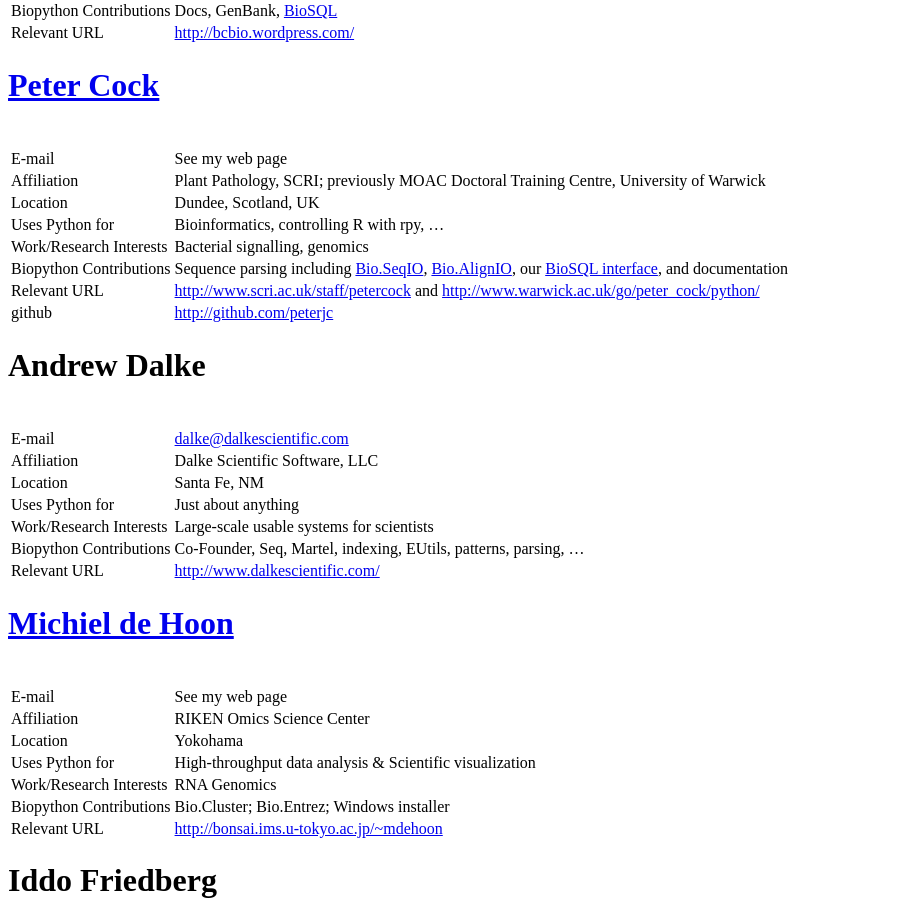
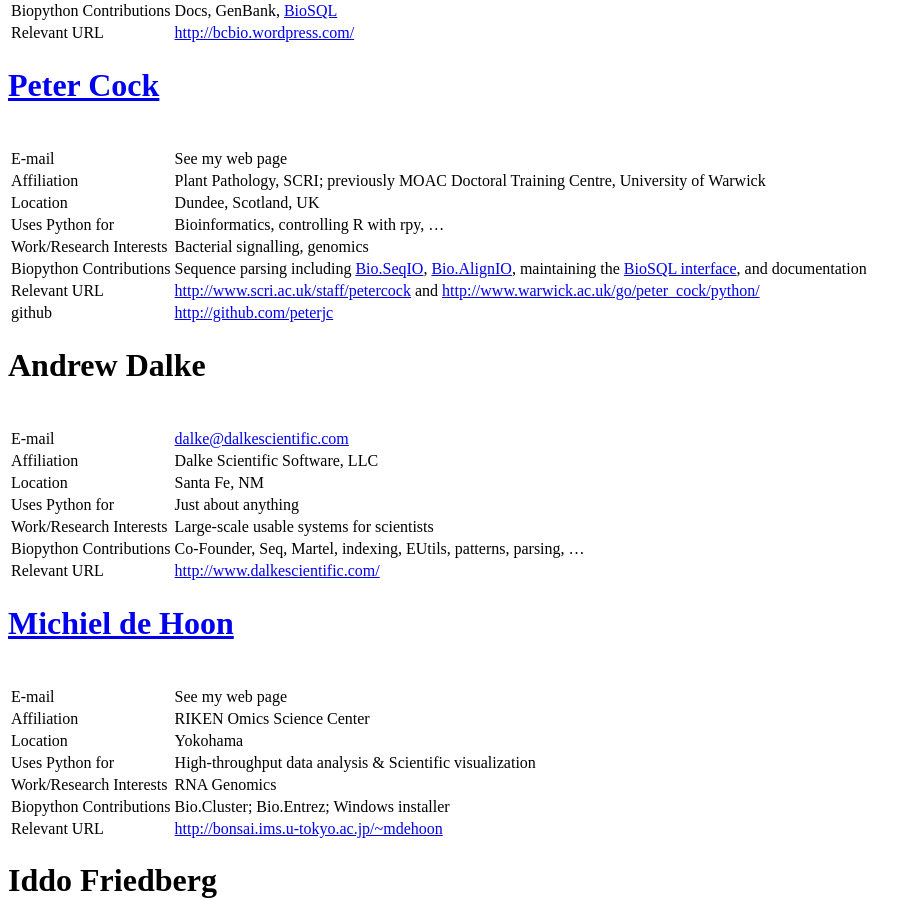
Before and after one commit to biopython/biopython.github.io, a Jekyll site: the page built from wiki/Participants.md, in a window 1280 px wide and 900 px high, scrolled down 1018 px. Shown: the whole window, without its empty margins (0-922 px from the left). Built offline with Jekyll 4.4.1, drawn with Linux system fonts in a browser that asks for light colours.

```diff
--- a/wiki/Participants.md
+++ b/wiki/Participants.md
@@ -61,16 +61,16 @@ Brad Chapman
 [Peter Cock](User%3APeter "wikilink")
 =====================================
 
-|                         |                                                                                                                                                           |
-|-------------------------|-----------------------------------------------------------------------------------------------------------------------------------------------------------|
-| E-mail                  | See my web page                                                                                                                                           |
-| Affiliation             | Plant Pathology, SCRI; previously MOAC Doctoral Training Centre, University of Warwick                                                                    |
-| Location                | Dundee, Scotland, UK                                                                                                                                      |
-| Uses Python for         | Bioinformatics, controlling R with rpy, ...                                                                                                               |
-| Work/Research Interests | Bacterial signalling, genomics                                                                                                                            |
-| Biopython Contributions | Sequence parsing including [Bio.SeqIO](SeqIO "wikilink"), [Bio.AlignIO](AlignIO "wikilink"), our [BioSQL interface](BioSQL "wikilink"), and documentation |
-| Relevant URL            | <http://www.scri.ac.uk/staff/petercock> and <http://www.warwick.ac.uk/go/peter_cock/python/>                                                              |
-| github                  | <http://github.com/peterjc>                                                                                                                               |
+|                         |                                                                                                                                                                       |
+|-------------------------|-----------------------------------------------------------------------------------------------------------------------------------------------------------------------|
+| E-mail                  | See my web page                                                                                                                                                       |
+| Affiliation             | Plant Pathology, SCRI; previously MOAC Doctoral Training Centre, University of Warwick                                                                                |
+| Location                | Dundee, Scotland, UK                                                                                                                                                  |
+| Uses Python for         | Bioinformatics, controlling R with rpy, ...                                                                                                                           |
+| Work/Research Interests | Bacterial signalling, genomics                                                                                                                                        |
+| Biopython Contributions | Sequence parsing including [Bio.SeqIO](SeqIO "wikilink"), [Bio.AlignIO](AlignIO "wikilink"), maintaining the [BioSQL interface](BioSQL "wikilink"), and documentation |
+| Relevant URL            | <http://www.scri.ac.uk/staff/petercock> and <http://www.warwick.ac.uk/go/peter_cock/python/>                                                                          |
+| github                  | <http://github.com/peterjc>                                                                                                                                           |
 
 Andrew Dalke
 ============
```
Also changed, not shown: 1 other file.
